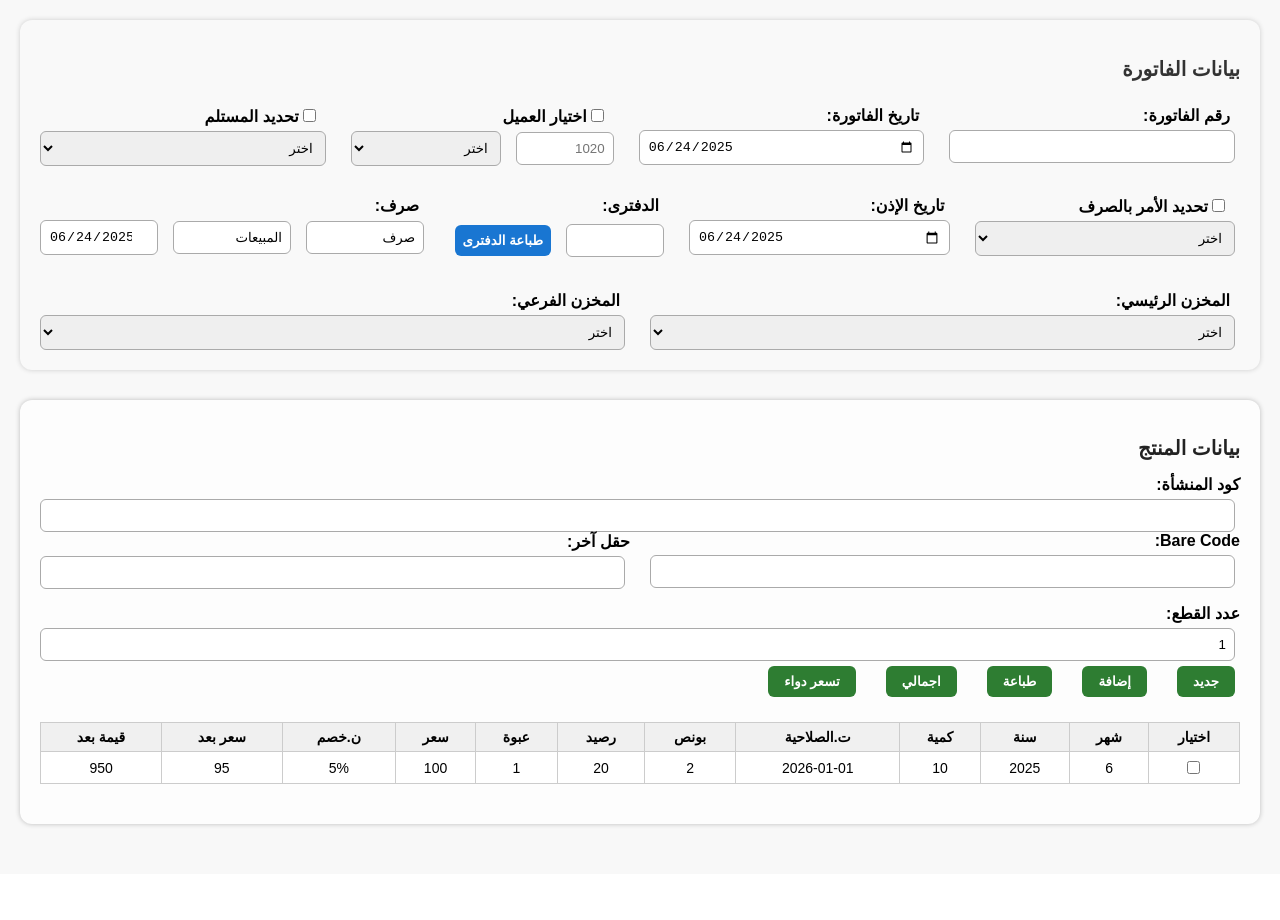
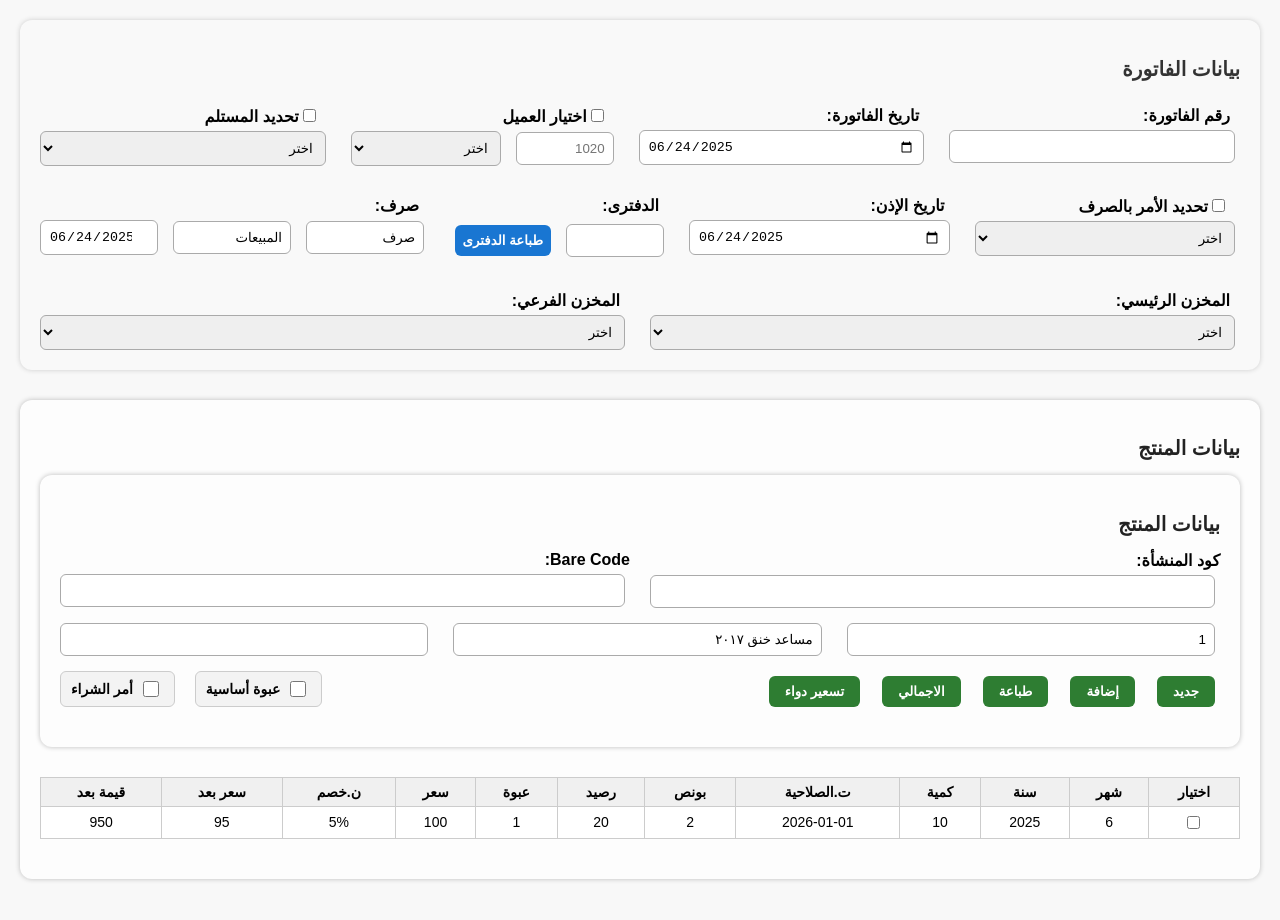
Before and after one commit to radwakhaled204/sales_invoice_react, a React (Create React App) app: page / in a window 1280 px wide. Shown: the top 920 px of the page. Before the commit the page ends 874 px from the top, so only its background shows below. Built offline with nearby package versions, Linux system fonts and the light colour scheme.

Commit message:
fix بيانات المنتج

```diff
--- a/src/components/ProductDetails.jsx
+++ b/src/components/ProductDetails.jsx
@@ -5,34 +5,79 @@ const ProductDetails = ({ onChange }) => {
   return (
     <div className="product-details">
       <h2 className="section-title">بيانات المنتج</h2>
-        <div className="form-group">
+        <div className="product-details">
+  <h2 className="section-title">بيانات المنتج</h2>
+
+  {/* First row: كود المنشأة and Bare Code */}
+  <div className="form-row">
+    <div className="form-group small">
       <label>كود المنشأة:</label>
       <input type="text" name="label" onChange={onChange} />
     </div>
-      <div className="form-row">
-        <div className="form-group">
+
+    <div className="form-group small">
       <label>Bare Code:</label>
       <input type="text" name="bareCode" onChange={onChange} />
+    </div>
+  </div>
+
+  <div className="form-row">
+
+    <div className="form-group">
+      <input
+        type="number"
+        name="quantity"
+        defaultValue="1"
+        onChange={onChange}
+      />
     </div>
 
 
     <div className="form-group">
-          <label>حقل آخر:</label>
-          <input type="text" name="extraField" onChange={onChange} />
-        </div>
-      </div>
-       <div className="form-group">
-          <label>عدد القطع:</label>
-          <input type="number" name="quantity" defaultValue="1" onChange={onChange} />
+      <input
+        type="text"
+        name="extraField"
+        defaultValue="مساعد خنق ٢٠١٧"
+        placeholder="اسم المنتج"
+        onChange={onChange}
+      />
     </div>
 
-      <div className="form-row">
+    <div className="form-group">
+      <input
+        type="text"
+        name="leftExtra"
+        placeholder=""
+        onChange={onChange}
+      />
+    </div>
+
+  </div>
+
+
+  <div className="form-row align-middle">
+
+    <div className="button-row">
       <button>جديد</button>
       <button>إضافة</button>
       <button>طباعة</button>
-        <button>اجمالي</button>
-        <button>تسعر دواء</button>
+      <button>الاجمالي</button>
+      <button>تسعير دواء</button>
     </div>
+
+    <div className="checkbox-group">
+      <label>
+        <input type="checkbox" name="mainPackage" />
+        عبوة أساسية
+      </label>
+      <label>
+        <input type="checkbox" name="purchaseOrder" />
+        أمر الشراء
+      </label>
+    </div>
+  </div>
+</div>
+
 
       <table>
         <thead>
--- a/src/styles/InvoiceHeader.css
+++ b/src/styles/InvoiceHeader.css
@@ -90,6 +90,65 @@
   flex: 0 0 auto;
 }
 
+.form-row.align-middle {
+  display: flex;
+  justify-content: space-between;
+  align-items: center;
+  flex-wrap: wrap;
+  gap: 20px;
+}
+
+.button-row {
+  display: flex;
+  gap: 12px;
+}
+
+.button-row button {
+  padding: 8px 14px;
+  background-color: #4caf50;
+  border: none;
+  color: white;
+  font-weight: bold;
+  border-radius: 6px;
+  cursor: pointer;
+}
+
+.button-row button:hover {
+  background-color: #388e3c;
+}
+
+.checkbox-group {
+  display: flex;
+  gap: 20px;
+  align-items: center;
+  direction: rtl;
+  font-weight: bold;
+  font-size: 14px;
+}
+
+.checkbox-group label {
+  display: flex;
+  align-items: center;
+  gap: 6px;
+  padding: 6px 10px;
+  border: 1px solid #ccc;
+  border-radius: 6px;
+  background-color: #f3f3f3;
+  cursor: pointer;
+  transition: all 0.2s ease;
+}
+
+.checkbox-group input[type="checkbox"] {
+  width: 16px;
+  height: 16px;
+  accent-color: #1976d2;
+}
+
+.checkbox-group label:hover {
+  background-color: #e8f0fe;
+  border-color: #1976d2;
+}
+
 
 
 
```
Lines whose indentation alone changed are shown as unchanged.
